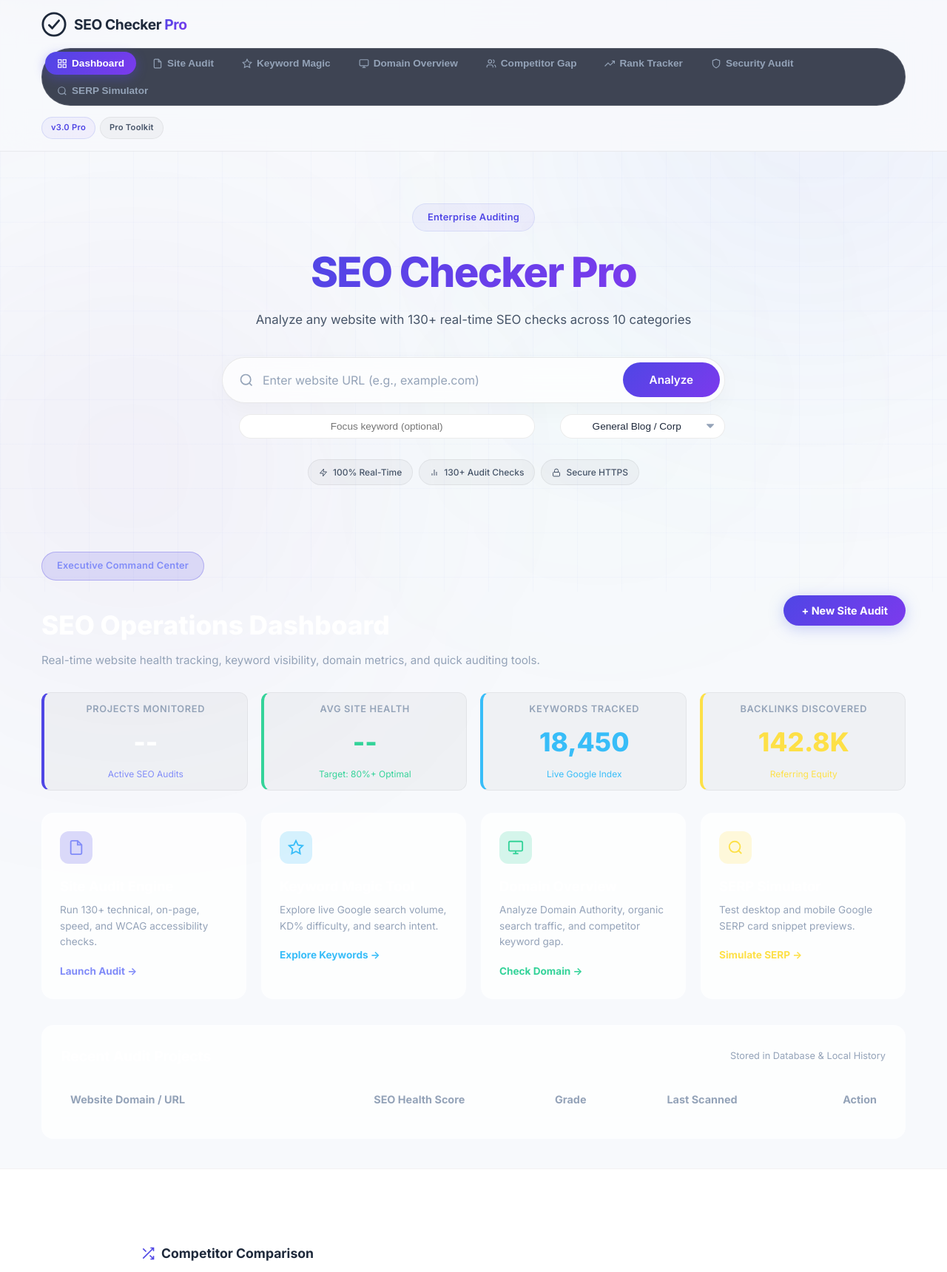
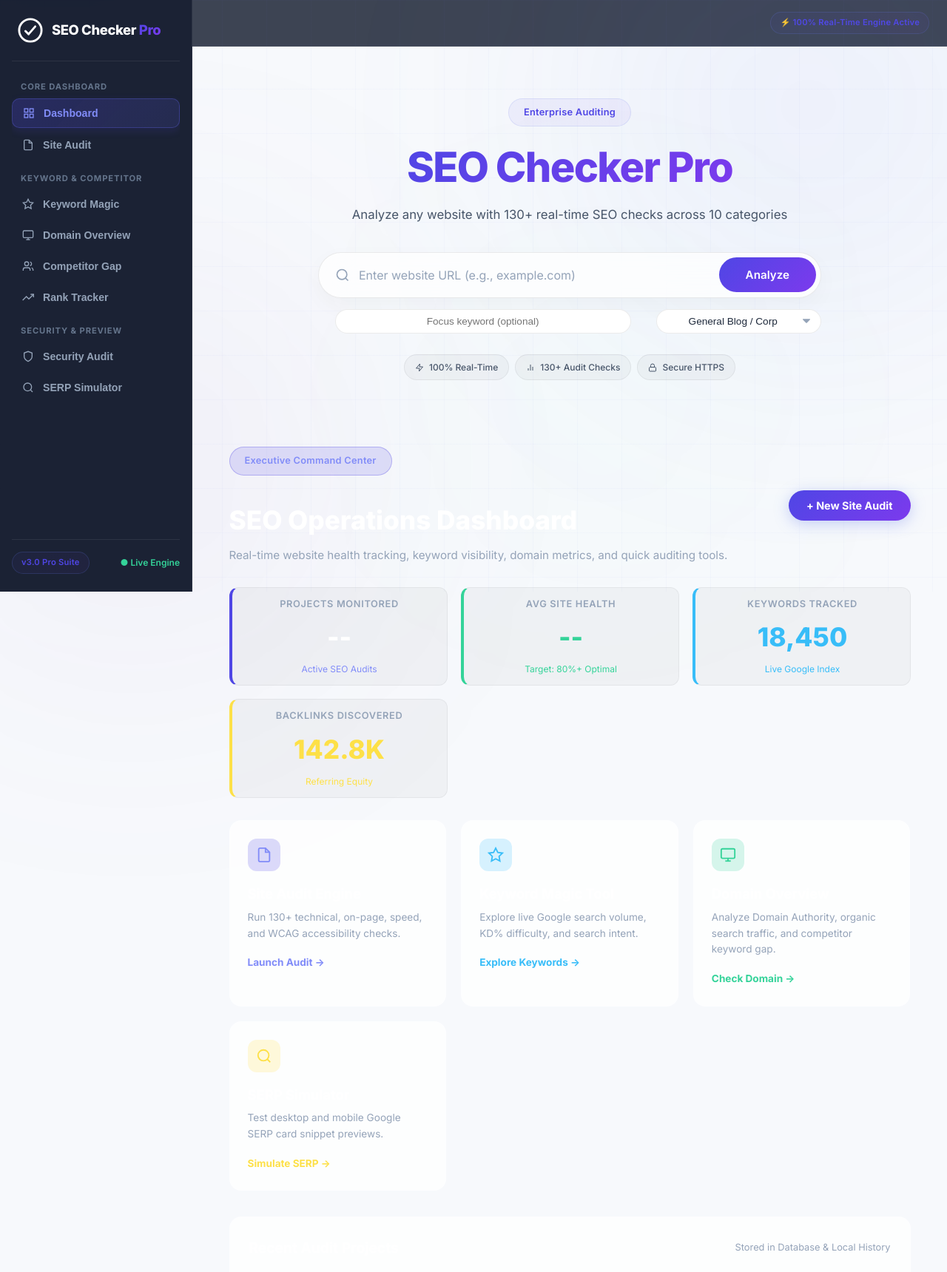
Before and after one commit to ajaykumarkumar800-hash/SEO-Checker-Pro, a Flask app: page /scanner in a window 1280 px wide. Shown: the top 1720 px of the page at 74% size. Run offline with Flask 3, Linux system fonts and the light colour scheme; lists and menus that the app fills with data are empty.

Commit message:
style: Transformed top header navigation into modern Left Vertical Sidebar Dashboard Layout with responsive app-main wrapper

```diff
--- a/static/css/style.css
+++ b/static/css/style.css
@@ -2116,6 +2116,131 @@
     box-shadow: 0 4px 15px rgba(79, 70, 229, 0.4);
 }
 
-.pro-tool-section {
-    animation: fadeIn 0.3s ease-out;
-}
+/* ══════════════════════════════════════
+   PRO SIDEBAR DASHBOARD LAYOUT STYLES
+   ══════════════════════════════════════ */
+
+.app-wrapper {
+    display: flex;
+    min-height: 100vh;
+    width: 100%;
+}
+
+.app-sidebar {
+    width: 260px;
+    background: rgba(15, 23, 42, 0.95);
+    backdrop-filter: blur(16px);
+    -webkit-backdrop-filter: blur(16px);
+    border-right: 1px solid rgba(255, 255, 255, 0.08);
+    display: flex;
+    flex-direction: column;
+    position: fixed;
+    top: 0;
+    left: 0;
+    bottom: 0;
+    z-index: 1000;
+    padding: 24px 16px;
+    transition: transform 0.3s ease;
+}
+
+.app-main {
+    flex: 1;
+    margin-left: 260px;
+    width: calc(100% - 260px);
+    min-height: 100vh;
+    display: flex;
+    flex-direction: column;
+}
+
+.sidebar-brand {
+    display: flex;
+    align-items: center;
+    gap: 12px;
+    padding: 0 8px 24px 8px;
+    border-bottom: 1px solid rgba(255, 255, 255, 0.08);
+    margin-bottom: 12px;
+    text-decoration: none;
+    color: #fff;
+}
+
+.sidebar-nav-label {
+    font-size: 0.7rem;
+    font-weight: 700;
+    letter-spacing: 0.08em;
+    color: #64748b;
+    text-transform: uppercase;
+    padding: 14px 12px 6px 12px;
+}
+
+.sidebar-btn {
+    display: flex;
+    align-items: center;
+    gap: 12px;
+    width: 100%;
+    padding: 11px 14px;
+    border: none;
+    background: transparent;
+    color: #94a3b8;
+    font-size: 0.88rem;
+    font-weight: 600;
+    border-radius: 10px;
+    cursor: pointer;
+    text-align: left;
+    transition: all 0.2s ease;
+    margin-bottom: 4px;
+}
+
+.sidebar-btn:hover {
+    background: rgba(255, 255, 255, 0.06);
+    color: #f8fafc;
+}
+
+.sidebar-btn.active {
+    background: linear-gradient(135deg, rgba(79, 70, 229, 0.25), rgba(99, 102, 241, 0.15));
+    color: #818cf8;
+    border: 1px solid rgba(99, 102, 241, 0.3);
+    box-shadow: 0 4px 12px rgba(79, 70, 229, 0.15);
+}
+
+.sidebar-btn svg {
+    color: inherit;
+    flex-shrink: 0;
+}
+
+.sidebar-footer {
+    margin-top: auto;
+    padding-top: 16px;
+    border-top: 1px solid rgba(255, 255, 255, 0.08);
+    display: flex;
+    align-items: center;
+    justify-content: space-between;
+}
+
+.topbar-mobile-toggle {
+    display: none;
+    background: rgba(255,255,255,0.08);
+    border: 1px solid rgba(255,255,255,0.1);
+    color: #fff;
+    padding: 8px 12px;
+    border-radius: 8px;
+    cursor: pointer;
+}
+
+/* Mobile Responsive Sidebar Toggle */
+@media (max-width: 992px) {
+    .app-sidebar {
+        transform: translateX(-100%);
+    }
+    .app-sidebar.open {
+        transform: translateX(0);
+    }
+    .app-main {
+        margin-left: 0;
+        width: 100%;
+    }
+    .topbar-mobile-toggle {
+        display: flex;
+        align-items: center;
+        gap: 8px;
+    }
+}
--- a/templates/index.html
+++ b/templates/index.html
@@ -44,63 +44,82 @@
     <div class="bg-glow bg-glow-2"></div>
     <div class="bg-glow bg-glow-3"></div>
 
-    <!-- Header Navigation -->
-    <!-- Header Navigation -->
-    <header class="header">
-        <div class="container" style="display: flex; align-items: center; justify-content: space-between; flex-wrap: wrap; gap: 15px;">
-            <a href="/" class="logo" style="text-decoration: none; color: inherit;">
-                <div class="logo-icon" style="display: inline-block; vertical-align: middle;">
-                    <svg viewBox="0 0 36 36" fill="none" stroke="currentColor" stroke-width="3" width="24" height="24" style="display:inline-block; vertical-align:middle;">
+    <div class="app-wrapper">
+        <!-- ── LEFT VERTICAL SIDEBAR NAVIGATION ── -->
+        <aside class="app-sidebar" id="appSidebar">
+            <!-- Brand Logo -->
+            <a href="/" class="sidebar-brand">
+                <div class="logo-icon">
+                    <svg viewBox="0 0 36 36" fill="none" stroke="currentColor" stroke-width="3" width="24" height="24">
                         <circle cx="18" cy="18" r="16"/>
                         <path d="M11 19L15.5 23.5L25 12.5" stroke-linecap="round" stroke-linejoin="round"/>
                     </svg>
                 </div>
-                <span class="logo-text">SEO Checker <span class="logo-accent">Pro</span></span>
+                <span class="logo-text" style="font-size: 1.15rem; font-weight: 800;">SEO Checker <span class="logo-accent">Pro</span></span>
             </a>
 
-            <nav class="pro-suite-nav" style="display: flex; gap: 6px; background: rgba(15,23,42,0.8); padding: 4px; border-radius: 100px; border: 1px solid rgba(255,255,255,0.1); flex-wrap: wrap;">
-                <button class="pro-nav-btn active" id="pnav-dashboard" onclick="switchProTool('dashboard')">
-                    <svg viewBox="0 0 24 24" fill="none" stroke="currentColor" stroke-width="2" width="14" height="14"><rect x="3" y="3" width="7" height="7"/><rect x="14" y="3" width="7" height="7"/><rect x="14" y="14" width="7" height="7"/><rect x="3" y="14" width="7" height="7"/></svg>
+            <!-- Navigation Links -->
+            <nav style="flex: 1; overflow-y: auto;">
+                <div class="sidebar-nav-label">Core Dashboard</div>
+                <button class="sidebar-btn pro-nav-btn active" id="pnav-dashboard" onclick="switchProTool('dashboard')">
+                    <svg viewBox="0 0 24 24" fill="none" stroke="currentColor" stroke-width="2" width="16" height="16"><rect x="3" y="3" width="7" height="7"/><rect x="14" y="3" width="7" height="7"/><rect x="14" y="14" width="7" height="7"/><rect x="3" y="14" width="7" height="7"/></svg>
                     Dashboard
                 </button>
-                <button class="pro-nav-btn" id="pnav-site-audit" onclick="switchProTool('site-audit')">
-                    <svg viewBox="0 0 24 24" fill="none" stroke="currentColor" stroke-width="2" width="14" height="14"><path d="M14 2H6a2 2 0 00-2 2v16a2 2 0 002 2h12a2 2 0 002-2V8z"/><polyline points="14 2 14 8 20 8"/></svg>
+                <button class="sidebar-btn pro-nav-btn" id="pnav-site-audit" onclick="switchProTool('site-audit')">
+                    <svg viewBox="0 0 24 24" fill="none" stroke="currentColor" stroke-width="2" width="16" height="16"><path d="M14 2H6a2 2 0 00-2 2v16a2 2 0 002 2h12a2 2 0 002-2V8z"/><polyline points="14 2 14 8 20 8"/></svg>
                     Site Audit
                 </button>
-                <button class="pro-nav-btn" id="pnav-keyword-magic" onclick="switchProTool('keyword-magic')">
-                    <svg viewBox="0 0 24 24" fill="none" stroke="currentColor" stroke-width="2" width="14" height="14"><polygon points="12 2 15.09 8.26 22 9.27 17 14.14 18.18 21.02 12 17.77 5.82 21.02 7 14.14 2 9.27 8.91 8.26 12 2"/></svg>
+
+                <div class="sidebar-nav-label">Keyword & Competitor</div>
+                <button class="sidebar-btn pro-nav-btn" id="pnav-keyword-magic" onclick="switchProTool('keyword-magic')">
+                    <svg viewBox="0 0 24 24" fill="none" stroke="currentColor" stroke-width="2" width="16" height="16"><polygon points="12 2 15.09 8.26 22 9.27 17 14.14 18.18 21.02 12 17.77 5.82 21.02 7 14.14 2 9.27 8.91 8.26 12 2"/></svg>
                     Keyword Magic
                 </button>
-                <button class="pro-nav-btn" id="pnav-domain-overview" onclick="switchProTool('domain-overview')">
-                    <svg viewBox="0 0 24 24" fill="none" stroke="currentColor" stroke-width="2" width="14" height="14"><rect x="2" y="3" width="20" height="14" rx="2" ry="2"/><line x1="8" y1="21" x2="16" y2="21"/><line x1="12" y1="17" x2="12" y2="21"/></svg>
+                <button class="sidebar-btn pro-nav-btn" id="pnav-domain-overview" onclick="switchProTool('domain-overview')">
+                    <svg viewBox="0 0 24 24" fill="none" stroke="currentColor" stroke-width="2" width="16" height="16"><rect x="2" y="3" width="20" height="14" rx="2" ry="2"/><line x1="8" y1="21" x2="16" y2="21"/><line x1="12" y1="17" x2="12" y2="21"/></svg>
                     Domain Overview
                 </button>
-                <button class="pro-nav-btn" id="pnav-competitor-gap" onclick="switchProTool('competitor-gap')">
-                    <svg viewBox="0 0 24 24" fill="none" stroke="currentColor" stroke-width="2" width="14" height="14"><path d="M16 21v-2a4 4 0 0 0-4-4H6a4 4 0 0 0-4 4v2"/><circle cx="9" cy="7" r="4"/><path d="M22 21v-2a4 4 0 0 0-3-3.87"/><path d="M16 3.13a4 4 0 0 1 0 7.75"/></svg>
+                <button class="sidebar-btn pro-nav-btn" id="pnav-competitor-gap" onclick="switchProTool('competitor-gap')">
+                    <svg viewBox="0 0 24 24" fill="none" stroke="currentColor" stroke-width="2" width="16" height="16"><path d="M16 21v-2a4 4 0 0 0-4-4H6a4 4 0 0 0-4 4v2"/><circle cx="9" cy="7" r="4"/><path d="M22 21v-2a4 4 0 0 0-3-3.87"/><path d="M16 3.13a4 4 0 0 1 0 7.75"/></svg>
                     Competitor Gap
                 </button>
-                <button class="pro-nav-btn" id="pnav-rank-tracker" onclick="switchProTool('rank-tracker')">
-                    <svg viewBox="0 0 24 24" fill="none" stroke="currentColor" stroke-width="2" width="14" height="14"><polyline points="23 6 13.5 15.5 8.5 10.5 1 18"/><polyline points="17 6 23 6 23 12"/></svg>
+                <button class="sidebar-btn pro-nav-btn" id="pnav-rank-tracker" onclick="switchProTool('rank-tracker')">
+                    <svg viewBox="0 0 24 24" fill="none" stroke="currentColor" stroke-width="2" width="16" height="16"><polyline points="23 6 13.5 15.5 8.5 10.5 1 18"/><polyline points="17 6 23 6 23 12"/></svg>
                     Rank Tracker
                 </button>
-                <button class="pro-nav-btn" id="pnav-security-audit" onclick="switchProTool('security-audit')">
-                    <svg viewBox="0 0 24 24" fill="none" stroke="currentColor" stroke-width="2" width="14" height="14"><path d="M12 22s8-4 8-10V5l-8-3-8 3v7c0 6 8 10 8 10z"/></svg>
+
+                <div class="sidebar-nav-label">Security & Preview</div>
+                <button class="sidebar-btn pro-nav-btn" id="pnav-security-audit" onclick="switchProTool('security-audit')">
+                    <svg viewBox="0 0 24 24" fill="none" stroke="currentColor" stroke-width="2" width="16" height="16"><path d="M12 22s8-4 8-10V5l-8-3-8 3v7c0 6 8 10 8 10z"/></svg>
                     Security Audit
                 </button>
-                <button class="pro-nav-btn" id="pnav-serp-simulator" onclick="switchProTool('serp-simulator')">
-                    <svg viewBox="0 0 24 24" fill="none" stroke="currentColor" stroke-width="2" width="14" height="14"><circle cx="11" cy="11" r="8"/><line x1="21" y1="21" x2="16.65" y2="16.65"/></svg>
+                <button class="sidebar-btn pro-nav-btn" id="pnav-serp-simulator" onclick="switchProTool('serp-simulator')">
+                    <svg viewBox="0 0 24 24" fill="none" stroke="currentColor" stroke-width="2" width="16" height="16"><circle cx="11" cy="11" r="8"/><line x1="21" y1="21" x2="16.65" y2="16.65"/></svg>
                     SERP Simulator
                 </button>
             </nav>
 
-            <div class="nav-badges">
-                <span class="badge badge-glow">v3.0 Pro</span>
-                <span class="badge">Pro Toolkit</span>
+            <!-- Sidebar Footer Status -->
+            <div class="sidebar-footer">
+                <span class="badge badge-glow">v3.0 Pro Suite</span>
+                <span style="font-size: 0.75rem; color: #34d399; font-weight: 600;">● Live Engine</span>
             </div>
-        </div>
-    </header>
+        </aside>
 
-    <main id="main-content">
+        <!-- ── MAIN CONTENT AREA ── -->
+        <div class="app-main">
+            <!-- Mobile Header Topbar -->
+            <header style="padding: 16px 24px; display: flex; align-items: center; justify-content: space-between; border-bottom: 1px solid rgba(255,255,255,0.08); background: rgba(15,23,42,0.8);">
+                <button class="topbar-mobile-toggle" onclick="document.getElementById('appSidebar').classList.toggle('open')">
+                    <svg viewBox="0 0 24 24" fill="none" stroke="currentColor" stroke-width="2" width="20" height="20"><line x1="3" y1="12" x2="21" y2="12"/><line x1="3" y1="6" x2="21" y2="6"/><line x1="3" y1="18" x2="21" y2="18"/></svg>
+                    Menu
+                </button>
+                <div style="margin-left: auto; display: flex; gap: 10px; align-items: center;">
+                    <span class="badge badge-glow">⚡ 100% Real-Time Engine Active</span>
+                </div>
+            </header>
+
+            <main id="main-content">
     <!-- ── HERO / INPUT SECTION ── -->
     <div id="hero" class="hero">
         <div class="container">
@@ -886,6 +905,8 @@
         </div>
     </section>
     </main>
+        </div> <!-- /.app-main -->
+    </div> <!-- /.app-wrapper -->
 
     <!-- ── PRINT REPORT (hidden, used for PDF export) ── -->
     <div id="printReport" class="print-only-report"></div>
```
